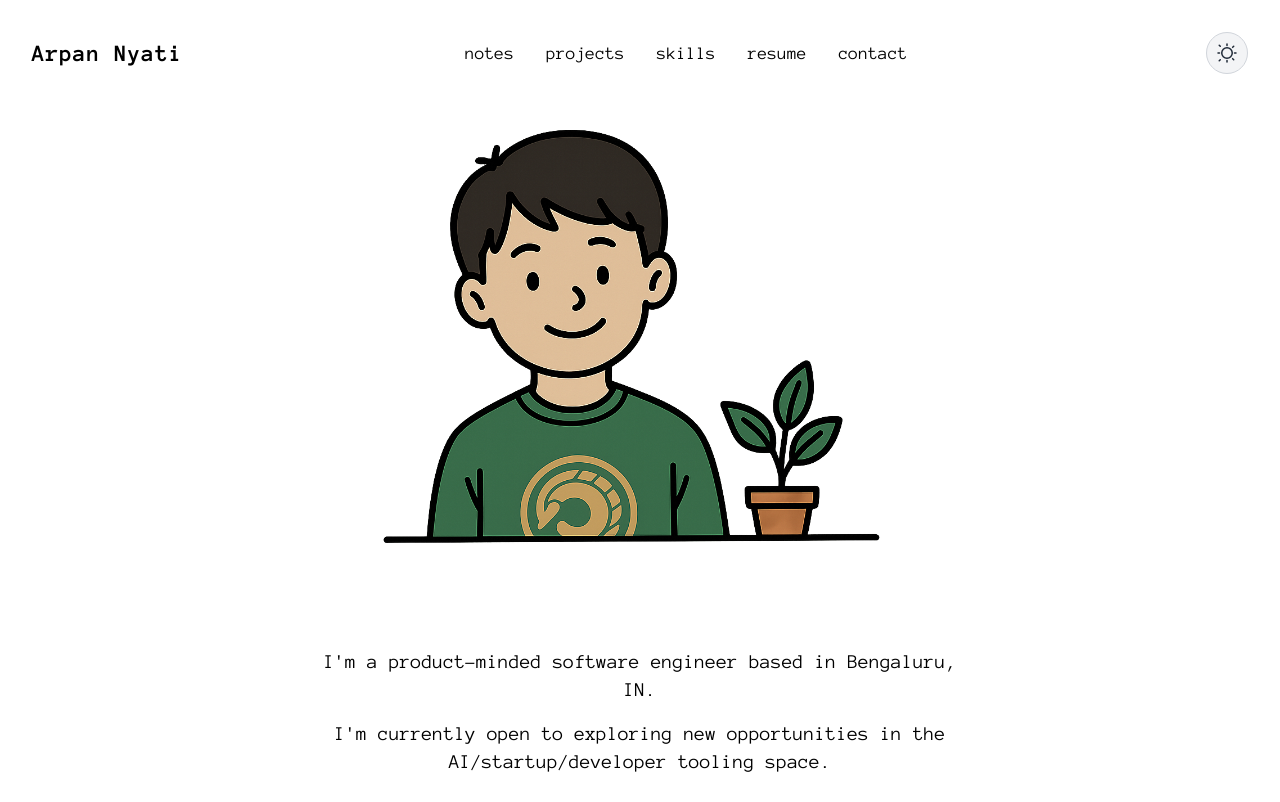
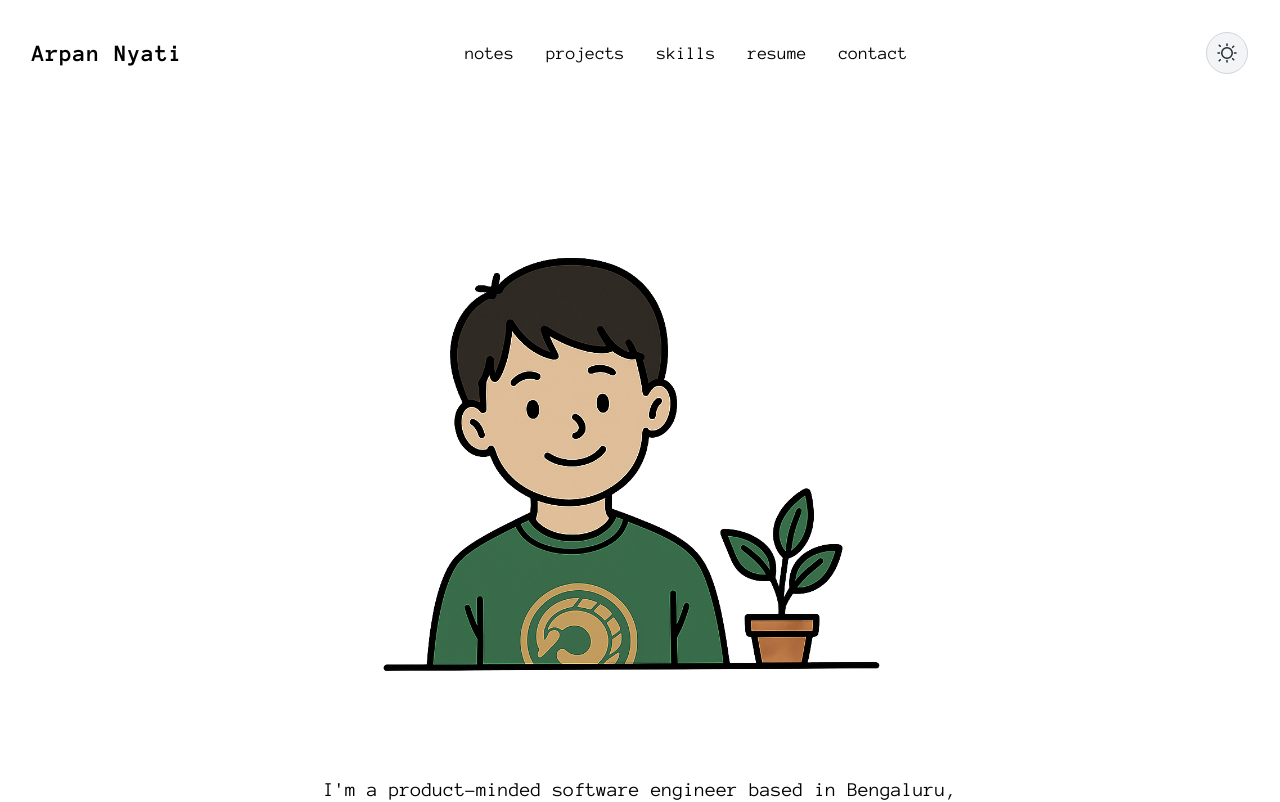
Before and after one commit to arpan-ny/arpan-ny.github.io, a React app: page / in a window 1280 px wide. Shown: the top 802 px of the page. Built offline with nearby package versions, Linux system fonts and the light colour scheme.

Commit message:
Update App.tsx

```diff
--- a/src/App.tsx
+++ b/src/App.tsx
@@ -32,7 +32,7 @@ const App: React.FC = () => {
     <Router>
       <div className="flex flex-col min-h-screen font-sans bg-white dark:bg-zinc-900 transition-colors duration-300">
         <Header darkMode={darkMode} toggleDarkMode={toggleDarkMode} />
-        <main className="flex-grow flex items-center justify-center pt-20 md:pt-0 px-2 sm:px-4">
+        <main className="flex-grow flex justify-center pt-32 px-2 sm:px-4">
           {/* pt-20 to ensure content starts below fixed header */}
           <Routes>
             <Route path="/" element={<HomePage />} />
```
